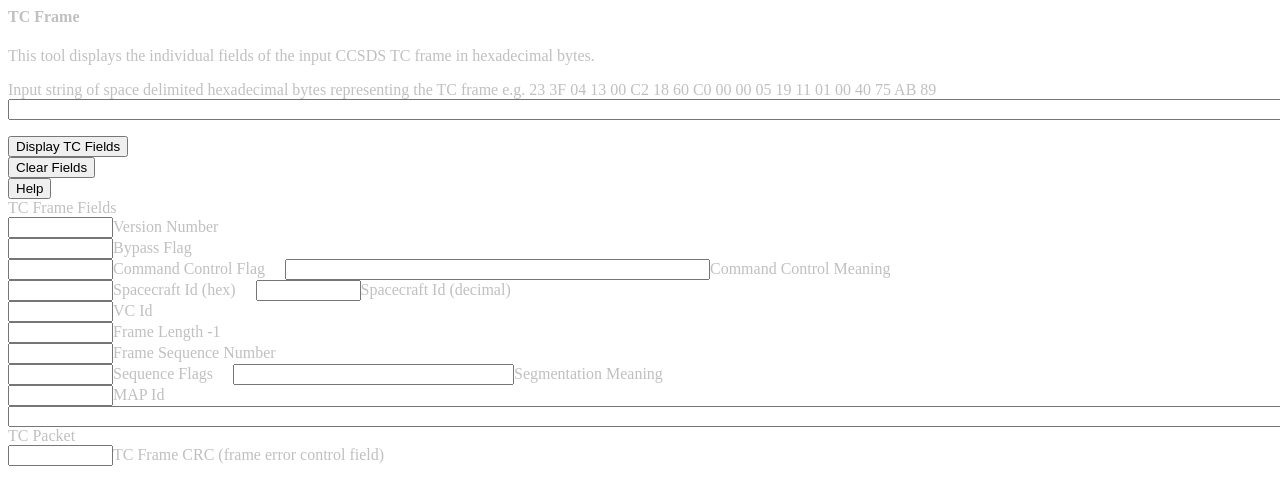
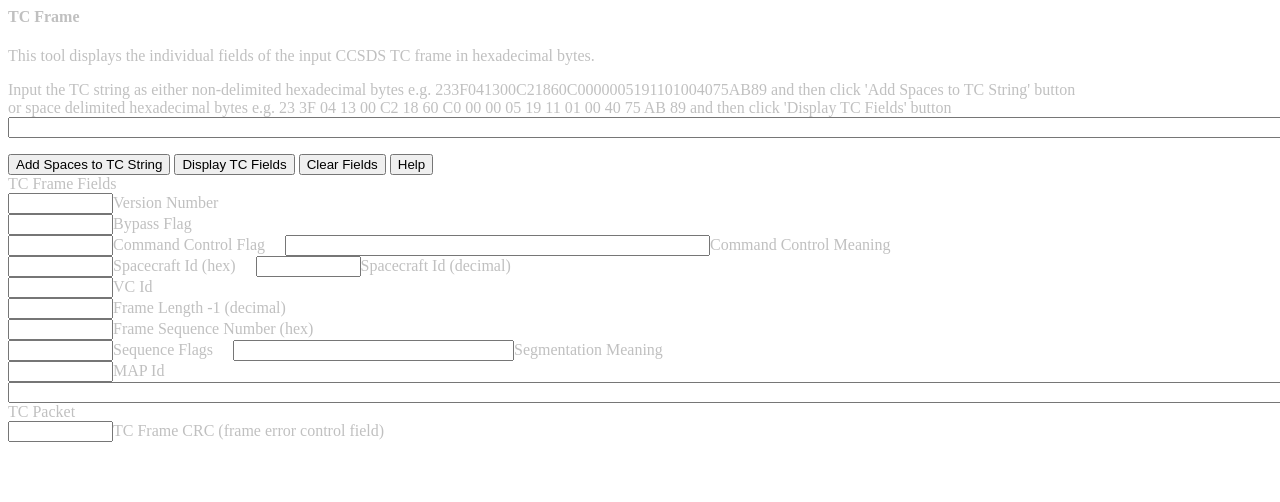
Before and after one commit to DezRockers/PublicSpaceTools, a plain HTML site: page tc_frame.html in a window 1280 px wide. Shown: the top 502 px of the page. Drawn offline with Linux system fonts and the light colour scheme.

Commit message:
Allowed input string to be non space delimited

```diff
--- a/tc_frame.html
+++ b/tc_frame.html
@@ -2,6 +2,13 @@
 <html>
 <head>
 <script type="text/javascript">
+
+function AddSpaces()
+{
+	var str = document.getElementById("inputString").value;
+	var result = str.replace(/.{1,2}(?=(.{2})+$)/g, '$& ');
+	document.getElementById("inputString").value = result;
+}
 
 function DisplayTcFields()
 {
@@ -148,12 +155,14 @@ This tool displays the individual fields of the input CCSDS TC frame in hexadeci
 </p>
 
 <form id = "getString" style="color:Silver;">
-Input string of space delimited hexadecimal bytes representing the TC frame e.g. 23 3F 04 13 00 C2 18 60 C0 00 00 05 19 11 01 00 40 75 AB 89<br />
+Input the TC string as either non-delimited hexadecimal bytes e.g. 233F041300C21860C0000005191101004075AB89 and then click 'Add Spaces to TC String' button<br />
+or space delimited hexadecimal bytes e.g. 23 3F 04 13 00 C2 18 60 C0 00 00 05 19 11 01 00 40 75 AB 89 and then click 'Display TC Fields' button<br />
 <input type="text" id="inputString" maxLength=600 size=200/><br />
 </form>
 
-<button type="button" onclick="DisplayTcFields()">Display TC Fields</button><br />
-<button type="button" onclick="ClearFields()">Clear Fields</button><br />
+<button type="button" onclick="AddSpaces()">Add Spaces to TC String</button>
+<button type="button" onclick="DisplayTcFields()">Display TC Fields</button>
+<button type="button" onclick="ClearFields()">Clear Fields</button>
 <button type="button" onclick="DisplayHelp()">Help</button><br />
 
 <form id = "outputs" style="color:Silver;">
@@ -165,8 +174,8 @@ TC Frame Fields<br />
 <input type="text" id="spacecraftId" maxLength=10 size=10/>Spacecraft Id (hex)&emsp;
 <input type="text" id="spacecraftIdDecimal" maxLength=10 size=10/>Spacecraft Id (decimal)<br />
 <input type="text" id="virtualChannelId" maxLength=10 size=10/>VC Id<br />
-<input type="text" id="frameLength" maxLength=10 size=10/>Frame Length -1<br />
-<input type="text" id="frameSequenceNumber" maxLength=10 size=10/>Frame Sequence Number<br />
+<input type="text" id="frameLength" maxLength=10 size=10/>Frame Length -1 (decimal)<br />
+<input type="text" id="frameSequenceNumber" maxLength=10 size=10/>Frame Sequence Number (hex)<br />
 <input type="text" id="sequenceFlags" maxLength=10 size=10/>Sequence Flags&emsp;
 <input type="text" id="segmentation" maxLength=32 size=32/>Segmentation Meaning<br />
 <input type="text" id="mapId" maxLength=10 size=10/>MAP Id<br />
```
